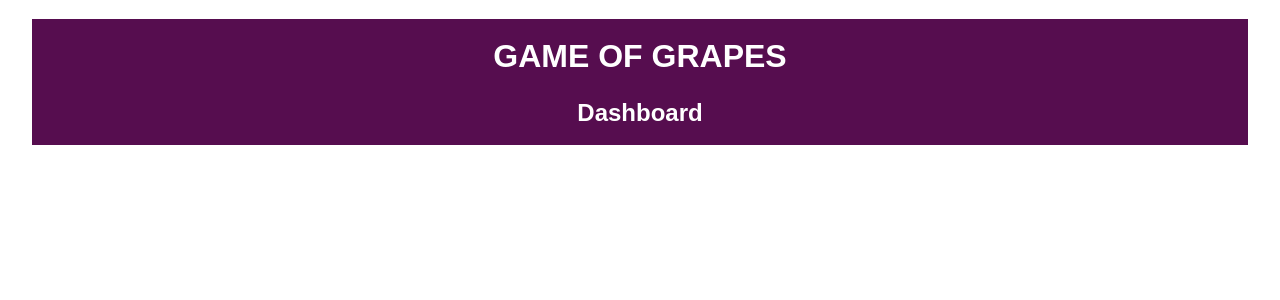
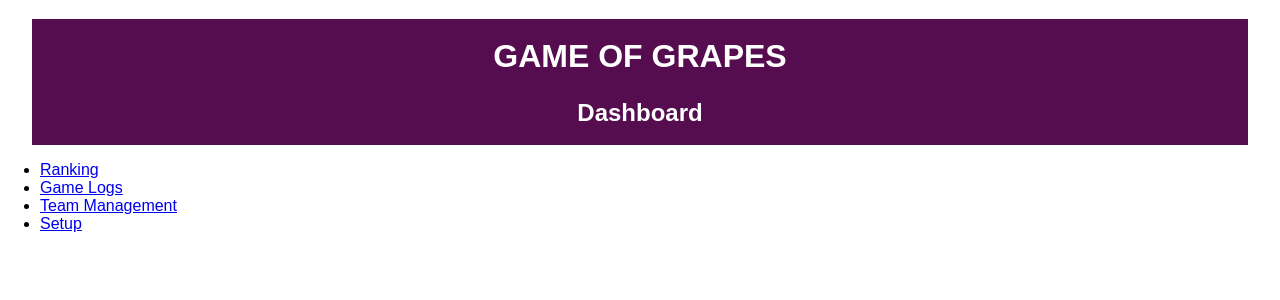
Before and after one commit to wbgym-webteam/subdomain, a Flask app: template src/app/templates/gog/gog_dashboard.html in a window 1280 px wide. Shown: the top 300 px of the page. Run offline with Flask 3, Linux system fonts and the light colour scheme; the template is opened without the code that fills it, so the values that code supplies are empty.

Commit message:
routing issue

```diff
--- a/src/app/templates/gog/gog_dashboard.html
+++ b/src/app/templates/gog/gog_dashboard.html
@@ -12,7 +12,12 @@ Home for GoG
 </header>
 
 <main>
-
+    <ul>
+        <li><a href="gog/ranking">Ranking</a></li>
+        <li><a href="gog/logs">Game Logs</a></li>
+        <li><a href="gog/teamManagement">Team Management</a></li>
+        <li><a href="gog/setup">Setup</a></li>
+    </ul>
 </main>
 
 <style>
@@ -31,8 +36,6 @@ Home for GoG
         padding: 1%;
     }
 
-
-
     button {
         text-decoration: none;
         color: black;
```
